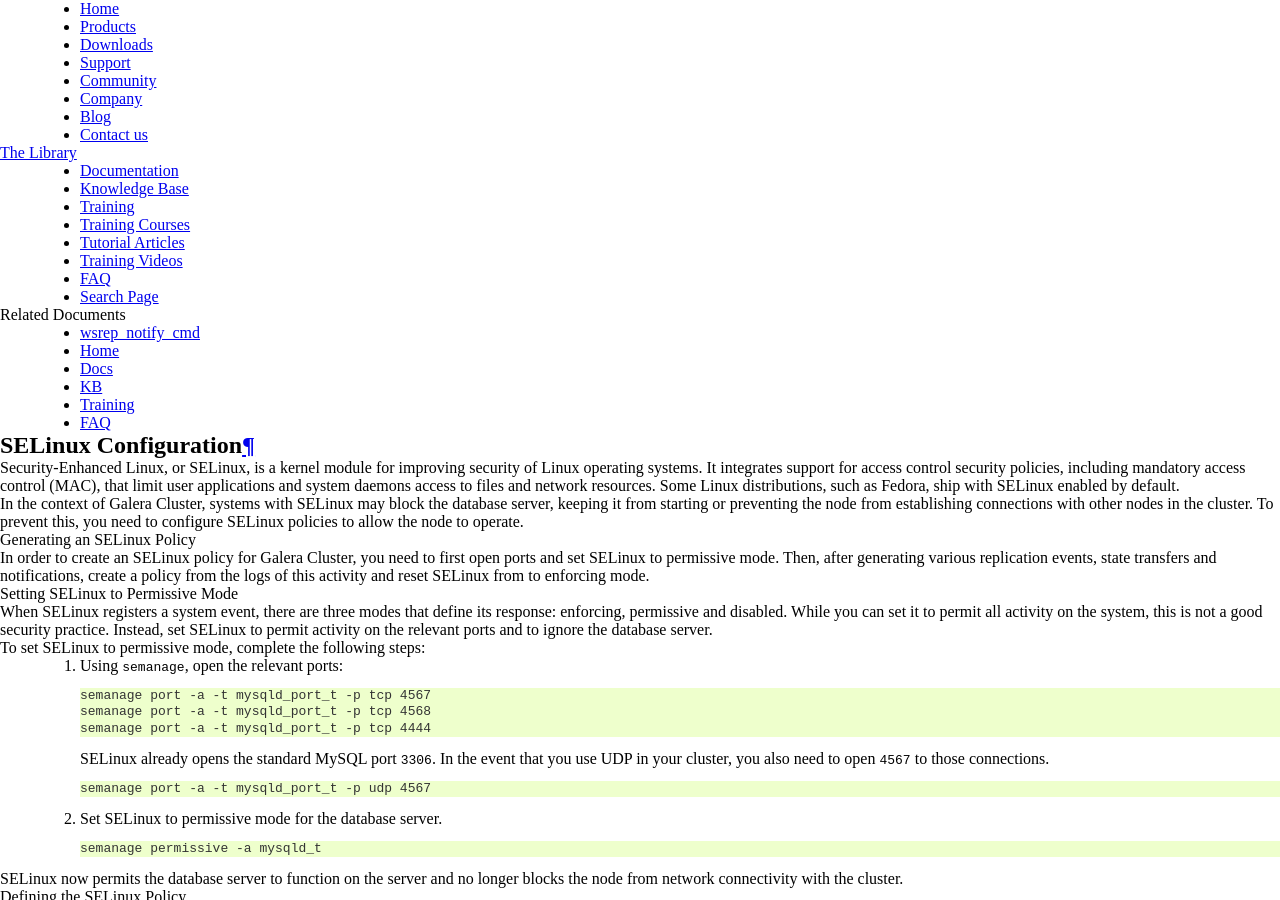
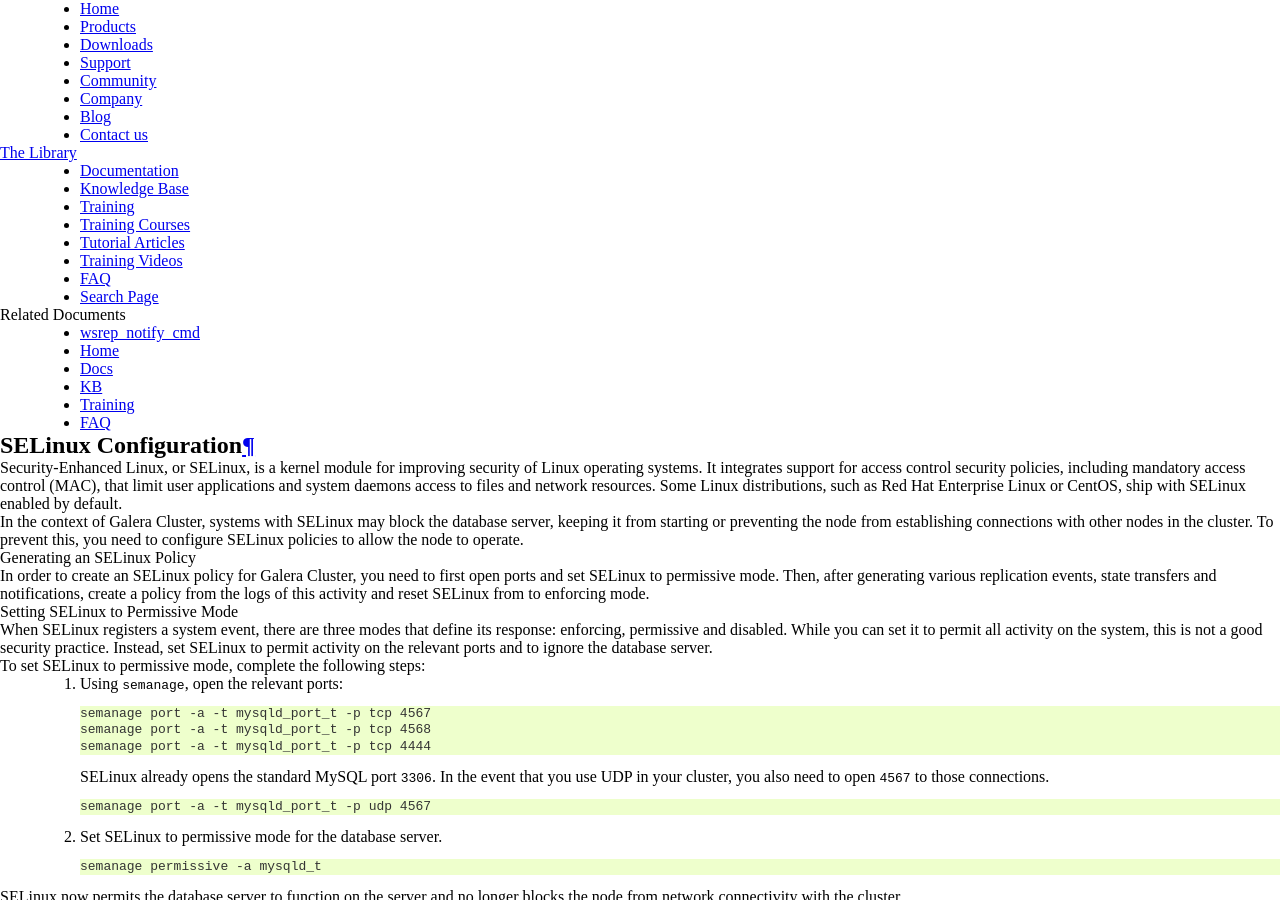
Before and after one commit to codership/documentation, a Sphinx documentation site: the page built from galeracluster/source/documentation/selinux.rst, in a window 1280 px wide and 900 px high. Built offline with Sphinx 7.4.7, drawn with Linux system fonts in a browser that asks for light colours; comment, search, counter and statistics services are not loaded.

Commit message:
Now, the relevant fedora removals

```diff
--- a/galeracluster/source/documentation/arbitrator.rst
+++ b/galeracluster/source/documentation/arbitrator.rst
@@ -94,7 +94,7 @@ Galera Arbitrator is a separate daemon from Galera Cluster, called ``garbd``.  T
 
 How you configure Galera Arbitrator depends on how you start it.  That is to say, whether it runs from the shell or as a service. These two methods are described in the next two sections.
 
-.. note::  When Galera Arbitrator starts, the script executes a ``sudo`` statement as the user ``nobody`` during its process.  There is a particular issue in Fedora and some other distributions of Linux, in which the default ``sudo`` configuration will block users that operate without ``tty`` access.  To correct this, edit with a text editor the ``/etc/sudoers`` file and comment out this line:
+.. note::  When Galera Arbitrator starts, the script executes a ``sudo`` statement as the user ``nobody`` during its process.  There is a particular issue in Red Hat Enterprise Linux and some other distributions of Linux, in which the default ``sudo`` configuration will block users that operate without ``tty`` access.  To correct this, edit with a text editor the ``/etc/sudoers`` file and comment out this line:
 
 	   .. code-block:: bash
 
--- a/galeracluster/source/documentation/ha-proxy.rst
+++ b/galeracluster/source/documentation/ha-proxy.rst
@@ -79,7 +79,7 @@ HAProxy is available in the software repositories of most Linux distributions an
 
      # apt-get install haproxy
 
-- For RPM-based Linux distributions (e.g., Red Hat, Fedora and CentOS), execute the following from the command-line:
+- For RPM-based Linux distributions (e.g., Red Hat Enterprise Linux and CentOS), execute the following from the command-line:
 
   .. code-block:: console
 
--- a/galeracluster/source/documentation/install-mariadb.rst
+++ b/galeracluster/source/documentation/install-mariadb.rst
@@ -146,7 +146,7 @@ Packages in the MariaDB repository are now available for installation through ``
 .. rst-class:: sub-heading
 .. rubric:: Enabling the ``yum`` Repository
 
-For RPM-based distributions (e.g., CentOS, Red Hat and Fedora), you can enable the MariaDB repository by creating a text file with ``.repo`` as the file extension to the ``/etc/yum/repos.d/`` directory.
+For RPM-based distributions (e.g., CentOS and Red Hat Enterprise Linux), you can enable the MariaDB repository by creating a text file with ``.repo`` as the file extension to the ``/etc/yum/repos.d/`` directory.
 
 Using a simple text editor, create a new ``.repo`` file containing something like the following:
 
--- a/galeracluster/source/documentation/pen.rst
+++ b/galeracluster/source/documentation/pen.rst
@@ -69,7 +69,7 @@ Pen is available in the software repositories of most Linux distributions.  You
 
      # apt-get install pen
 
-- For RPM-based Linux distributions (i.e., Red Hat, Fedora and CentOS), use the ``yum`` utility instead by executing the following from the command-line:
+- For RPM-based Linux distributions (i.e., Red Hat Enterprise Linux and CentOS), use the ``yum`` utility instead by executing the following from the command-line:
 
   .. code-block:: console
 
--- a/galeracluster/source/documentation/selinux.rst
+++ b/galeracluster/source/documentation/selinux.rst
@@ -58,7 +58,7 @@
 SELinux Configuration
 =======================
 
-Security-Enhanced Linux, or SELinux, is a kernel module for improving security of Linux operating systems.  It integrates support for access control security policies, including mandatory access control (MAC), that limit user applications and system daemons access to files and network resources.  Some Linux distributions, such as Fedora, ship with SELinux enabled by default.
+Security-Enhanced Linux, or SELinux, is a kernel module for improving security of Linux operating systems.  It integrates support for access control security policies, including mandatory access control (MAC), that limit user applications and system daemons access to files and network resources.  Some Linux distributions, such as Red Hat Enterprise Linux or CentOS, ship with SELinux enabled by default.
 
 In the context of Galera Cluster, systems with SELinux may block the database server, keeping it from starting or preventing the node from establishing connections with other nodes in the cluster.  To prevent this, you need to configure SELinux policies to allow the node to operate.
 
```
